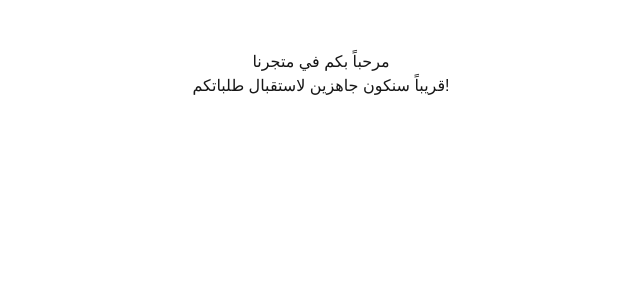
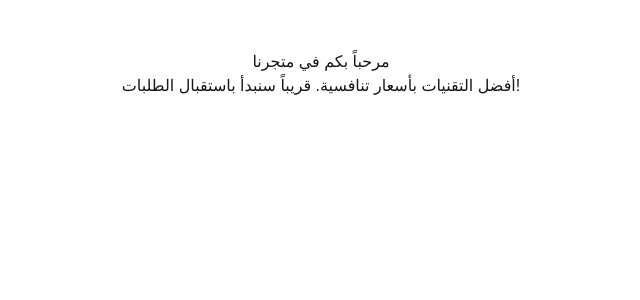
Before and after one commit to kandeel-5455/my-store, a Next.js app: page / in a window 1280 px wide. Shown: the top 300 px of the page, without its empty margins (319-959 px from the left). Built offline with nearby package versions, Linux system fonts and the light colour scheme.

Commit message:
final clean page

```diff
--- a/app/page.tsx
+++ b/app/page.tsx
@@ -16,9 +16,9 @@ export const metadata = {
 
 export default function Home() {
   return (
-    <div style={{ textAlign: "center", marginTop: "50px" }}>
+    <div style={{ textAlign: "center", marginTop: "50px", fontFamily: 'sans-serif' }}>
       <h1>مرحباً بكم في متجرنا</h1>
-      <p>قريباً سنكون جاهزين لاستقبال طلباتكم!</p>
+      <p>أفضل التقنيات بأسعار تنافسية. قريباً سنبدأ باستقبال الطلبات!</p>
     </div>
   );
 }
```
